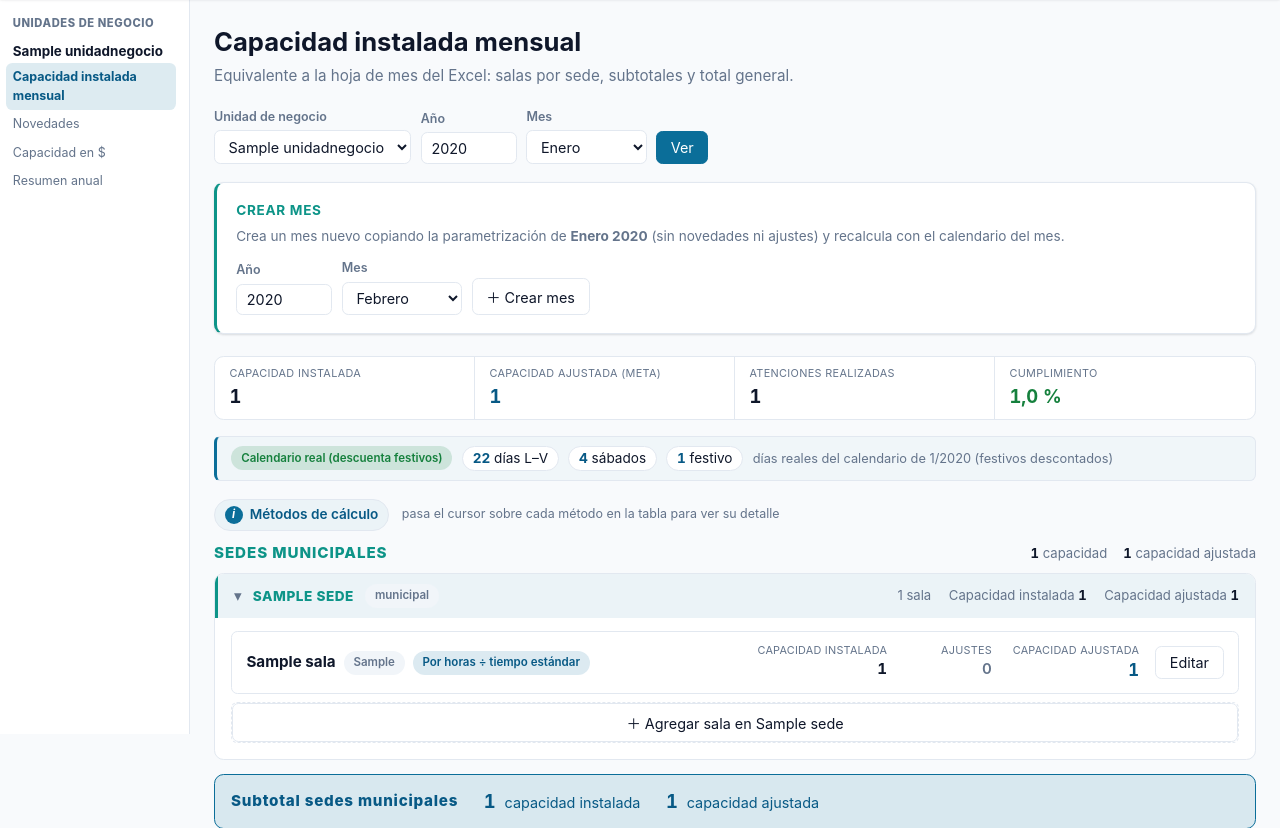
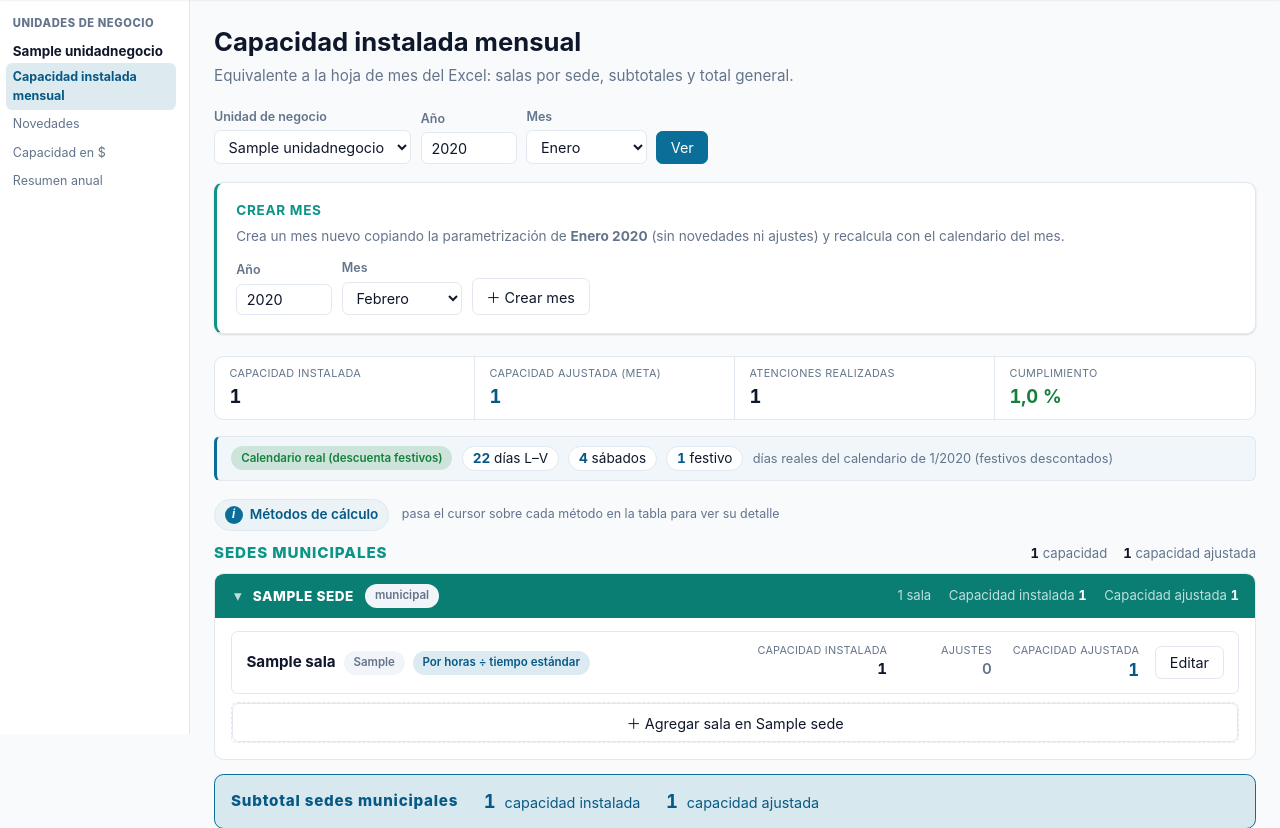
Before and after one commit to Pablo-app-developer/inocap, a Django app: page /mensual/ in a window 1280 px wide. Shown: the part 62-890 px from the top of the page. Run offline with Django 5.2, Linux system fonts and the light colour scheme; a user stored in the database is signed in; tables that the repository leaves empty hold one stand-in row (values such as "Sample post").

Commit message:
Encabezados de sede con fondo sólido para más contraste
De un tinte muy tenue (8% del brand) a background: var(--brand-strong)
con texto blanco (igual que ya se hacía en los encabezados de tabla),
consistente entre sedes principales y municipales.

Co-Authored-By: Claude Sonnet 5 <noreply@anthropic.com>

```diff
--- a/static/css/app.css
+++ b/static/css/app.css
@@ -517,20 +517,26 @@ table.data td .badge[title] { cursor: help; }
 .sede-card > summary {
   cursor: pointer; list-style: none; display: flex; align-items: center;
   gap: .7rem; flex-wrap: wrap; padding: .65rem 1rem;
-  background: color-mix(in srgb, var(--brand) 8%, var(--surface));
-  border-left: 3px solid var(--brand);
+  background: var(--brand-strong);
+  border-left: 3px solid var(--brand-strong);
 }
-.sede-card.es-municipal > summary { border-left-color: var(--accent); }
+.sede-card.es-municipal > summary {
+  background: color-mix(in srgb, #000 15%, var(--accent));
+  border-left-color: color-mix(in srgb, #000 15%, var(--accent));
+}
 .sede-card > summary::-webkit-details-marker { display: none; }
-.sede-card > summary::before { content: "▸"; color: var(--muted); }
+.sede-card > summary::before { content: "▸"; color: rgba(255,255,255,.75); }
 .sede-card[open] > summary::before { content: "▾"; }
 .sede-card-nombre {
   font-weight: 800; text-transform: uppercase; letter-spacing: .04em;
-  font-size: .85rem; color: var(--brand-strong);
+  font-size: .85rem; color: #fff;
 }
-.sede-card.es-municipal .sede-card-nombre { color: var(--accent); }
-.sede-card-cifras { margin-left: auto; display: flex; gap: 1.1rem; font-size: .82rem; color: var(--muted); }
-.sede-card-cifras strong { color: var(--text); font-variant-numeric: tabular-nums; }
+.sede-card.es-municipal .sede-card-nombre { color: #fff; }
+.sede-card-cifras {
+  margin-left: auto; display: flex; gap: 1.1rem; font-size: .82rem;
+  color: rgba(255,255,255,.75);
+}
+.sede-card-cifras strong { color: #fff; font-variant-numeric: tabular-nums; }
 .sede-card-body { padding: .8rem 1rem 1rem; }
 
 /* Lista de salas: filas-tarjeta en vez de <table> (no debe leerse como Excel) */
```
